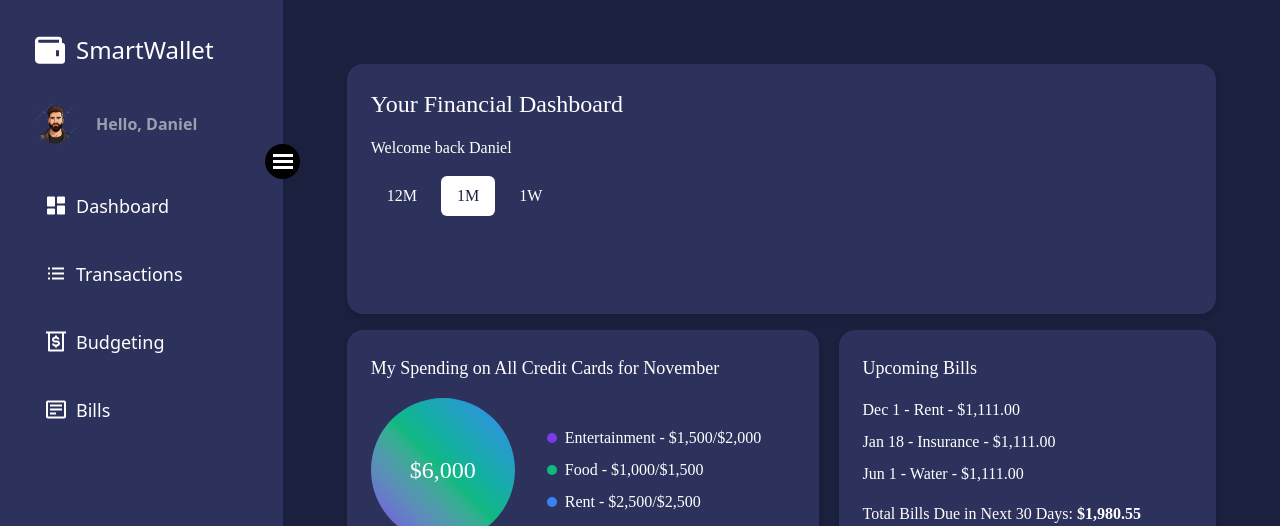
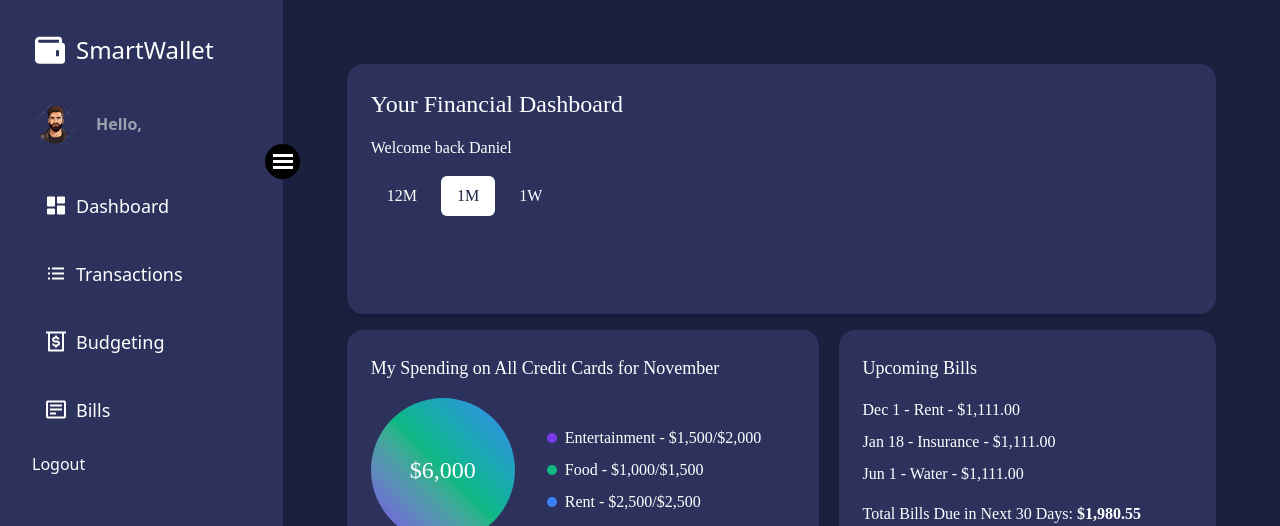
Before and after one commit to willofcode/Smartwallet, a React (Vite) app in the folder client/: page /dashboard in a window 1280 px wide. Shown: the top 526 px of the page. Built offline with nearby package versions, Linux system fonts and the light colour scheme.

Commit message:
portedfunctionsfromNavbar.jsx

```diff
--- a/client/src/components/sideBar.jsx
+++ b/client/src/components/sideBar.jsx
@@ -1,47 +1,73 @@
-import React, { useState } from 'react';
-import { useLocation } from 'react-router-dom';
+import React, { useState, useEffect } from 'react';
+import { useNavigate } from 'react-router-dom';
+import axios from 'axios';
 
 const Sidebar = () => {
-  const location = useLocation();
   const [closeMenu, setCloseMenu] = useState(false);
+  const [userName, setUserName] = useState('');
+  const navigate = useNavigate();
 
   const handleCloseMenu = () => setCloseMenu(!closeMenu);
+
+  // stores the userId in local storage
+  useEffect(() => {
+    const storedUserId = localStorage.getItem('userId');
+    if (storedUserId) {
+      fetchUserName(storedUserId);
+    }
+  }, []);
+
+  // let's us find username via userid
+  const fetchUserName = async (id) => {
+    try {
+      const response = await axios.get(`${import.meta.env.VITE_API_URL}/getUser/${id}`);
+      setUserName(response.data.name || 'User');
+    } catch (err) {
+      setUserName('User');
+    }
+  };
+
+  // took this from navbar will delete Navbar.jsx soon...
+  const handleLogout = () => {
+    localStorage.removeItem('userId');
+    localStorage.removeItem('linkToken');
+    navigate('/');
+  };
 
   return (
     <div className={`${closeMenu ? 'w-40' : 'w-80'} bg-[#2C325C] h-screen flex flex-col justify-start items-start p-8 transition-all duration-500 relative`}>
 
-      {/* SmartWallet Logo Section */}
       <div className="flex items-center justify-start mb-8">
         <i className="bx bxs-wallet text-4xl mr-2"></i>
         {!closeMenu && <h2 className="text-white text-2xl">SmartWallet</h2>}
       </div>
 
-      {/* Sidebar Toggle Button */}
       <div
         className="absolute right-[-17.5px] top-36 w-[35px] h-[35px] rounded-full bg-black flex justify-center items-center cursor-pointer z-10"
         onClick={handleCloseMenu}
       >
-        <div className={`relative w-5 h-[3px] bg-white`}>
-          {!closeMenu ? (
+        <div className="relative w-5 h-[3px] bg-white">
+          {!closeMenu && (
             <>
               <div className="absolute w-5 h-[3px] bg-white transform rotate-0 top-[0.4rem]"></div>
               <div className="absolute w-5 h-[3px] bg-white transform -rotate-0 top-[-0.4rem]"></div>
             </>
-          ) : null}
+          )}
         </div>
       </div>
 
-      {/* Profile Section */}
       <div className="flex items-center mb-8">
-        <img src={"images/profilepic.png"} alt="profile" className="w-12 h-12 rounded-full object-cover" /> {/* I'll add this to the public folder */}
+        <img src={"images/profilepic.png"} alt="profile" className="w-12 h-12 rounded-full object-cover" />
         {!closeMenu && (
+          // when logging in should say Welcome back {userName}
+          // we can pull the username via get user func
+
           <div className="ml-4">
-            <p className="text-gray-400 font-bold">Hello, Daniel</p>
+            <p className="text-gray-400 font-bold">Hello, {userName}</p>
           </div>
         )}
       </div>
 
-      {/* Menu Items */}
       <ul className="flex flex-col space-y-4 w-full">
         <li className="flex items-center space-x-2 p-3 rounded-lg cursor-pointer hover:bg-gray-500 transition-all">
           <i className="bx bxs-dashboard text-white text-2xl"></i>
@@ -51,14 +77,6 @@ const Sidebar = () => {
           <i className="bx bx-list-ul text-white text-2xl"></i>
           {!closeMenu && <a href="/transactions" className="text-white text-lg">Transactions</a>}
         </li>
-        {/*<li className="flex items-center space-x-2 p-3 rounded-lg cursor-pointer hover:bg-gray-500 transition-all">
-          <i className="bx bxs-credit-card-alt text-white text-2xl"></i>
-          {!closeMenu && <a href="/wallet" className="text-white text-lg">Wallet</a>}
-        </li>*/}
-        {/*<li className="flex items-center space-x-2 p-3 rounded-lg cursor-pointer hover:bg-gray-500 transition-all">
-          <i className="bx bxs-face text-white text-2xl"></i>
-          {!closeMenu && <a href="/advisor" className="text-white text-lg">Advisor</a>}
-        </li>*/}
         <li className="flex items-center space-x-2 p-3 rounded-lg cursor-pointer hover:bg-gray-500 transition-all">
           <i className="bx bx-money-withdraw text-white text-2xl"></i>
           {!closeMenu && <a href="/budgeting" className="text-white text-lg">Budgeting</a>}
@@ -67,6 +85,13 @@ const Sidebar = () => {
           <i className="bx bx-detail text-white text-2xl"></i>
           {!closeMenu && <a href="/bills" className="text-white text-lg">Bills</a>}
         </li>
+
+        {/* stole this from Navbar will find an icon later */}
+        <li>
+          <button onClick={handleLogout} className="transition-colors duration-300 hover:text-red-500 text-white">
+            Logout
+          </button>
+        </li>
       </ul>
     </div>
   );
```
